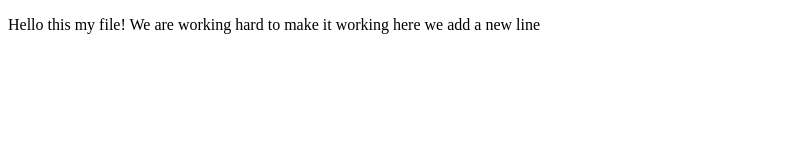
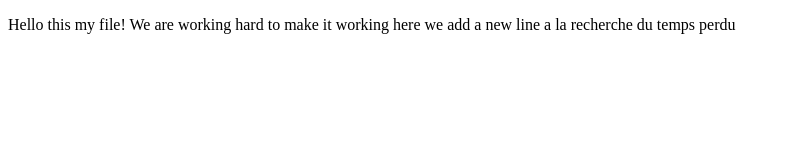
Before and after one commit to blaiseleslyp/appTesting, a plain HTML site: page index.html in a window 1280 px wide. Shown: the whole page, without its empty margins (0-789 px from the left). Drawn offline with Linux system fonts and the light colour scheme.

Commit message:
yes we are commiting ahaha

```diff
--- a/index.html
+++ b/index.html
@@ -13,6 +13,7 @@
             Hello this my file!
             We are working hard  to make it working
             here we add a new line
+            a la recherche du temps perdu
 
         </p>
     </body>
```
